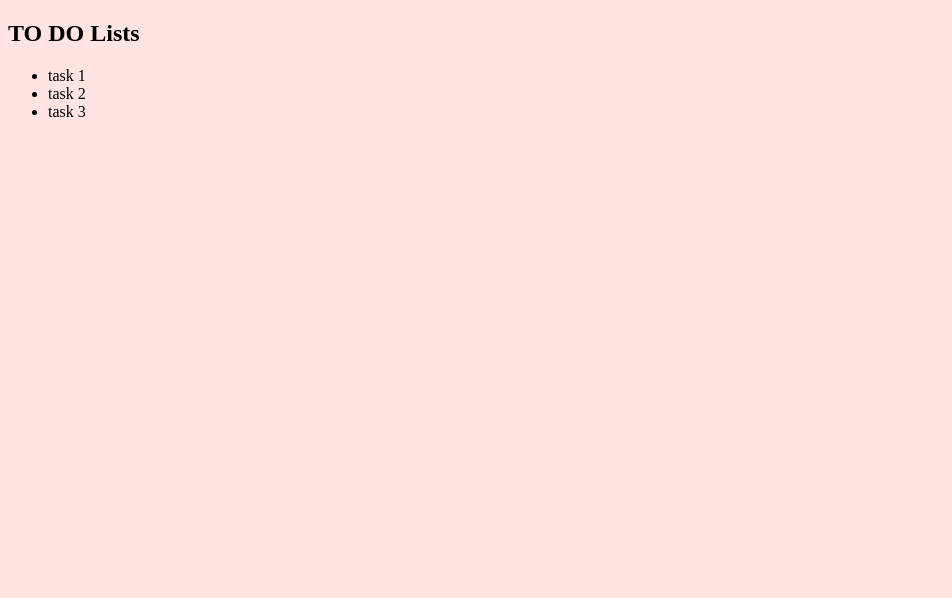
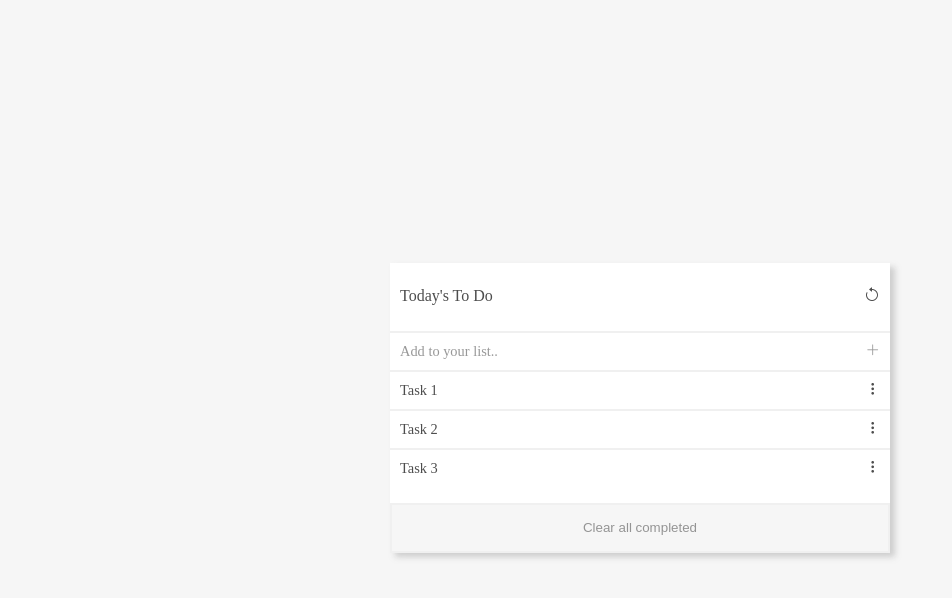
Before and after one commit to mike2611/todo-list-mv, a website built with webpack: page webpack/src/index.html in a window 1280 px wide. Shown: the whole page, without its empty margins (0-952 px from the left). Built offline with nearby package versions, Linux system fonts and the light colour scheme.

Commit message:
Add styles to CSS and Add icons

```diff
--- a/webpack/package.json
+++ b/webpack/package.json
@@ -13,6 +13,7 @@
   "license": "ISC",
   "devDependencies": {
     "css-loader": "^6.3.0",
+    "file-loader": "^6.2.0",
     "html-webpack-plugin": "^5.3.2",
     "style-loader": "^3.3.0",
     "webpack": "^5.53.0",
@@ -20,6 +21,7 @@
     "webpack-dev-server": "^4.2.1"
   },
   "dependencies": {
+    "bootstrap-icons": "^1.5.0",
     "lodash": "^4.17.21"
   }
 }
--- a/webpack/src/index.html
+++ b/webpack/src/index.html
@@ -7,8 +7,13 @@
 </head>
 <body>
     <section>
-        <h1>TO DO Lists</h1>
-        <ul id="list"></ul>
+        <div id="list-frame">
+            <h1 class="d-flex-between">Today's To Do <i class="bi bi-arrow-counterclockwise"></i></h1>
+            <ul id="list">
+                <li id="add-list" class="d-flex-between">Add to your list.. <i class="bi bi-plus-lg"></i></li>
+            </ul>
+            <button type="button">Clear all completed</button>
+        </div>
     </section>
 </body>
 </html>
--- a/webpack/src/index.js
+++ b/webpack/src/index.js
@@ -1,4 +1,6 @@
 import './style.css';
+
+require('bootstrap-icons/font/bootstrap-icons.css');
 
 class Task {
   constructor(ind = 0, des = '', comp = false) {
@@ -8,9 +10,9 @@ class Task {
   }
 }
 
-const task1 = new Task(0, 'task 1');
-const task2 = new Task(1, 'task 2');
-const task3 = new Task(2, 'task 3');
+const task1 = new Task(0, 'Task 1');
+const task2 = new Task(1, 'Task 2');
+const task3 = new Task(2, 'Task 3');
 
 const tasks = [task1, task2, task3];
 const ul = document.getElementById('list');
@@ -18,7 +20,8 @@ const ul = document.getElementById('list');
 function populateTask(arr) {
   arr.forEach((task) => {
     const li = document.createElement('li');
-    li.innerHTML = `${task.description}`;
+    li.innerHTML = `${task.description} <i class="bi bi-three-dots-vertical"></i>`;
+    li.classList.add('tasks', 'd-flex-between');
     ul.appendChild(li);
   });
 }
--- a/webpack/src/style.css
+++ b/webpack/src/style.css
@@ -1,3 +1,58 @@
 body {
-    background-color: mistyrose;
+  background-color: #f6f6f6;
 }
+
+section {
+	display: flex;
+	flex-direction: column;
+	align-items: center;
+	justify-content: center;
+	height: 100vh;
+}
+
+#list-frame {
+	background-color: white;
+	width: 50vw;
+	max-width: 500px;
+	box-shadow: 5px 4px 6px #8888885d;
+}
+
+#list-frame h1 {
+	color: #4d4d4d;
+	font-weight: 400;
+	font-size: 1rem;
+	padding: 10px;
+}
+
+section ul {
+	list-style-type: none;
+	padding: 0;
+}
+
+#add-list {
+	border-top: 2px solid #f0f0f0;
+	padding: 10px;
+	color: #989898;
+	font-size: .9rem;
+}
+
+.tasks {
+	border-top: 2px solid #f0f0f0;
+	padding: 10px;
+	color: #4d4d4d;
+	font-size: .9rem;
+}
+
+.d-flex-between {
+	display: flex;
+	justify-content: space-between;
+	align-items: center;
+}
+
+#list-frame button {
+	border: 2px solid #f0f0f0;
+	background-color: #f6f6f6;
+	color: #949494;
+	width: 100%;
+	height: 50px;
+}
--- a/webpack/webpack.config.js
+++ b/webpack/webpack.config.js
@@ -19,8 +19,20 @@ module.exports = {
   module: {
     rules: [
       {
-        test: /\.css$/i,
+        test: /\.css$/,
         use: ['style-loader', 'css-loader'],
+      },
+      {
+        test: /\.woff(2)?(\?v=[0-9]\.[0-9]\.[0-9])?$/,
+        include: path.resolve(__dirname, './node_modules/bootstrap-icons/icons'),
+        use: {
+          loader: 'file-loader',
+          options: {
+            name: '[name].[ext]',
+            outputPath: 'webfonts',
+            publicPath: '../webfonts',
+          },
+        },
       },
     ],
   },
```
Also changed, not shown: webpack/dist/index.html, webpack/dist/main.js, 1 other file.
